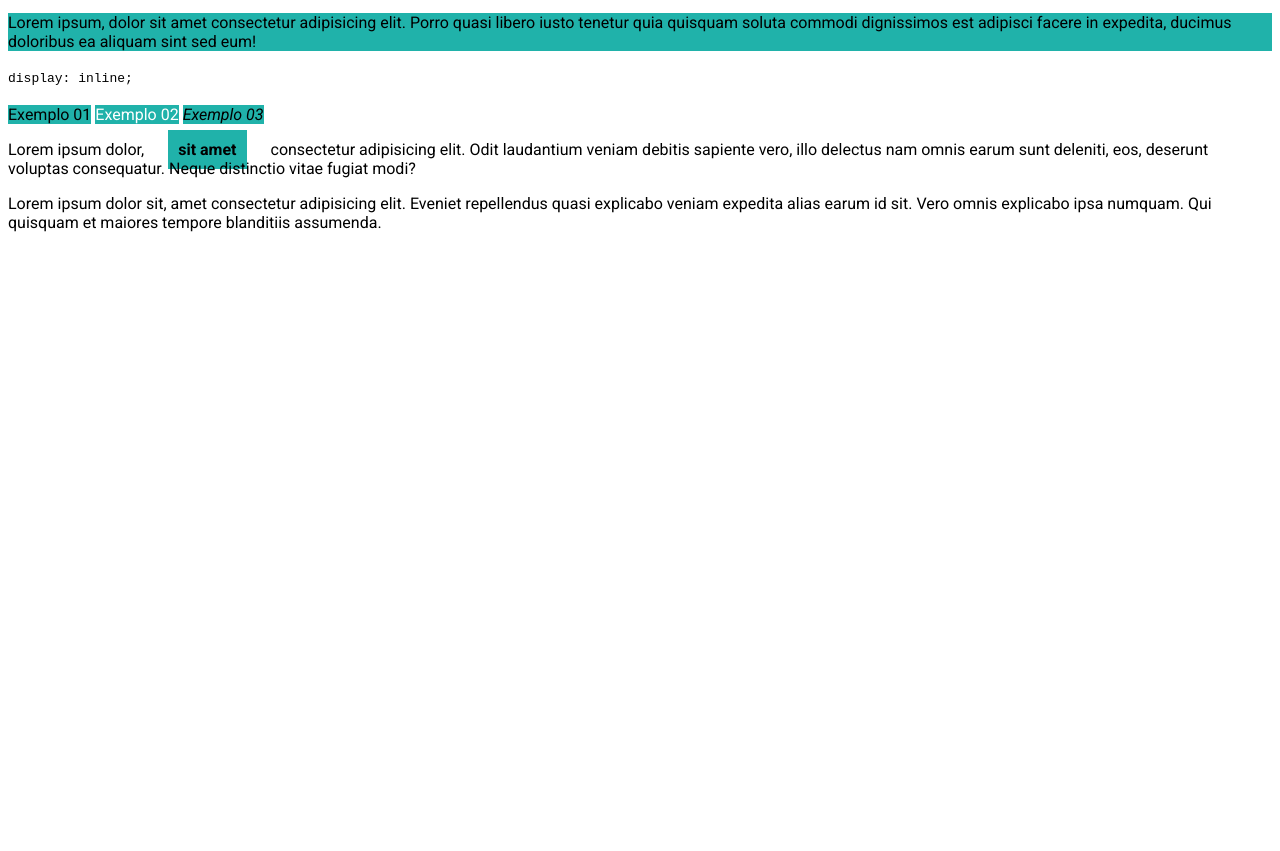
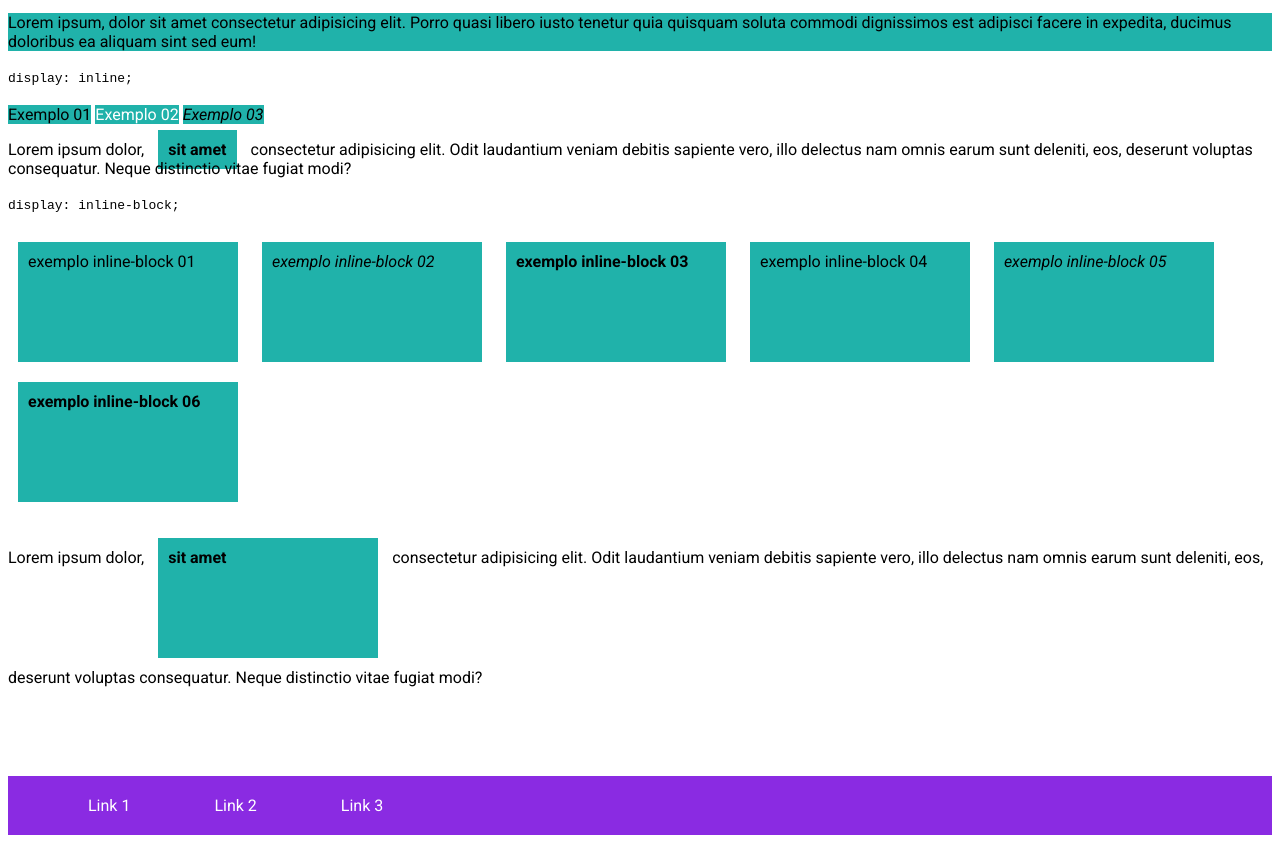
Before and after one commit to igordesouzamorais/posicionamentos-exibicao-elementos-com-css, a plain HTML site: page index.html in a window 1280 px wide. Shown: the part 301-1152 px from the top of the page. Before the commit the page ends 800 px from the top, so only its background shows below. Drawn offline with Linux system fonts and the light colour scheme.

Commit message:
aula display inline-block

```diff
--- a/index.html
+++ b/index.html
@@ -22,9 +22,32 @@
             height: 300px; /*nao considera*/
         }
 
-        b {
-            margin: 20px; /*direita e esquerda apenas*/
+        p > b.exemplo {
+            margin: 10px; /*direita e esquerda apenas*/
             padding: 10px; /*direita e esquerda apenas*/
+        }
+
+        .inline-block {
+            display: inline-block;
+            width: 200px;
+            height: 100px;
+            margin: 10px;
+            padding: 10px;
+        }
+
+        .menu {
+            background-color: blueviolet;
+            color: white;
+        }
+
+        .menu ul li {
+            display: inline-block;
+            padding: 20px 40px;
+        }
+
+        .menu ul li a {
+            color: white;
+            text-decoration: none;
         }
     </style>
 </head>
@@ -55,6 +78,25 @@
     <span class="exemplo inline">Exemplo 02</span>
     <em class="exemplo">Exemplo 03</em>
     <p>Lorem ipsum dolor, <b class="exemplo">sit amet</b> consectetur adipisicing elit. Odit laudantium veniam debitis sapiente vero, illo delectus nam omnis earum sunt deleniti, eos, deserunt voluptas consequatur. Neque distinctio vitae fugiat modi?</p>
-    <p style="display: inline;">Lorem ipsum dolor sit, amet consectetur adipisicing elit. Eveniet repellendus quasi explicabo veniam expedita alias earum id sit. Vero omnis explicabo ipsa numquam. Qui quisquam et maiores tempore blanditiis assumenda.</p>
+
+    <code>display: inline-block;</code>
+    <br><br>
+    <span class="exemplo inline-block">exemplo inline-block 01</span>
+    <em class="exemplo inline-block">exemplo inline-block 02</em>
+    <b class="exemplo inline-block">exemplo inline-block 03</b>
+    <span class="exemplo inline-block">exemplo inline-block 04</span>
+    <em class="exemplo inline-block">exemplo inline-block 05</em>
+    <b class="exemplo inline-block">exemplo inline-block 06</b>
+    <p>Lorem ipsum dolor, <b class="exemplo inline-block">sit amet</b> consectetur adipisicing elit. Odit laudantium veniam debitis sapiente vero, illo delectus nam omnis earum sunt deleniti, eos, deserunt voluptas consequatur. Neque distinctio vitae fugiat modi?</p>
+
+    <br><br><br>
+
+    <nav class="menu">
+        <ul>
+            <li><a href="">Link 1</a></li>
+            <li><a href="">Link 2</a></li>
+            <li><a href="">Link 3</a></li>
+        </ul>
+    </nav>
 </body>
 </html>
```
